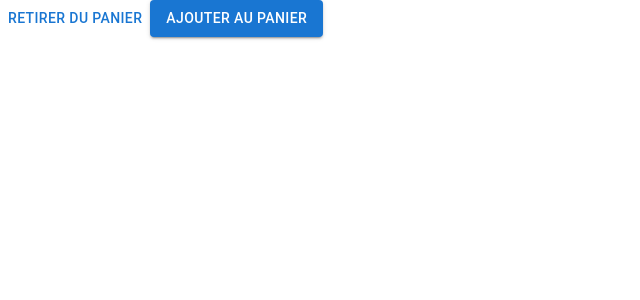
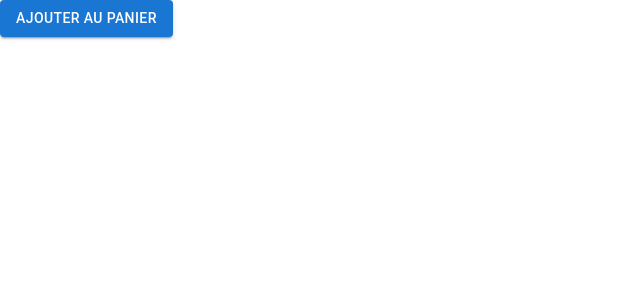
Before and after one commit to AyaneSHOJI/vite-front-ecommerce, a React (Vite) app: page / in a window 1280 px wide. Shown: the top 300 px of the page, without its empty margins (0-640 px from the left). Built offline with nearby package versions, Linux system fonts and the light colour scheme.

Commit message:
feat(add-cart-product): add AddCartButton

```diff
--- a/src/App.tsx
+++ b/src/App.tsx
@@ -1,22 +1,12 @@
 import Button from 'common/design-system/Button/';
+import AddCartButton from 'features/cart/add-cart-product/ui/AddCartButton/AddCartButton';
 
 function App() {
-  return (
-    <>
-      <Button
-        onClick={() => console.log('Retirer du panier')}
-      >
-        Retirer du panier
-      </Button>
+  const addToCart = (): void => {
+    console.log('call API ^pir akpiter le produit au panier côté seveur');
+  };
 
-      <Button
-        variant='contained'
-        onClick={() => console.log('Ajouter au panier')}
-      >
-        Ajouter au panier
-      </Button>
-    </>
-  );
+  return <AddCartButton addToCart={addToCart} />;
 }
 
 export default App;
--- /dev/null
+++ b/src/features/cart/add-cart-product/ui/AddCartButton/AddCartButton.tsx
@@ -0,0 +1,16 @@
+import Button from 'common/design-system/Button';
+import { ReactElement } from 'react';
+
+type Props = {
+  addToCart: () => void;
+};
+
+const AddCartButton = ({ addToCart }: Props): ReactElement => {
+  return (
+    <Button variant='contained' onClick={addToCart}>
+      Ajouter au panier
+    </Button>
+  );
+};
+
+export default AddCartButton;
```
Also changed, not shown: src/features/cart/add-cart-product/ui/AddCartButton/index.tsx (added).
